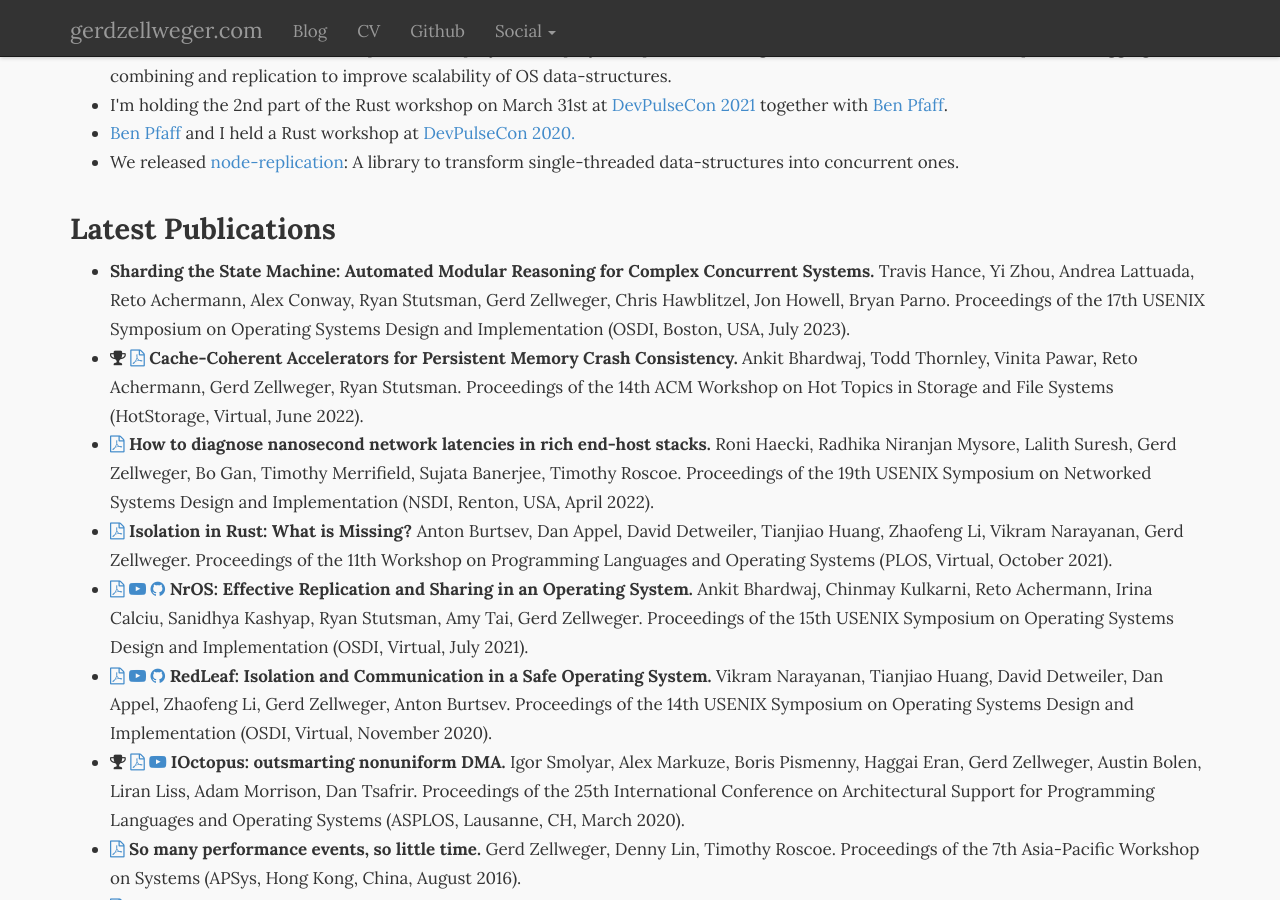
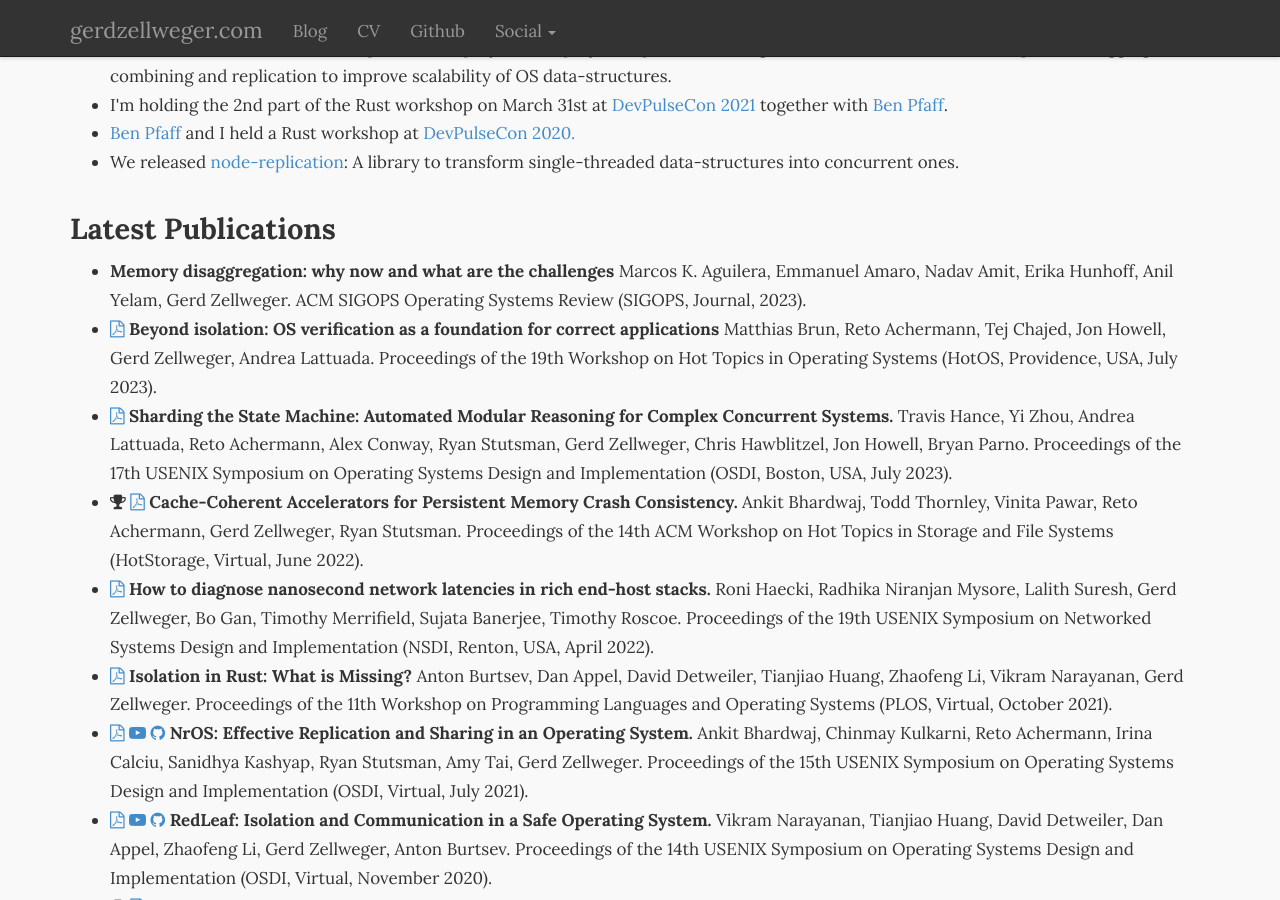
Before and after one commit to gz/website, a Jekyll site: the page built from index.html, in a window 1280 px wide and 900 px high, scrolled down 324 px. Built offline with Jekyll 4.4.1, drawn with Linux system fonts in a browser that asks for light colours; nearby versions of some CDN libraries.

Commit message:
Update papers.
Signed-off-by: Gerd Zellweger <mail@gerdzellweger.com>

```diff
--- a/Gemfile
+++ b/Gemfile
@@ -2,8 +2,8 @@
 
 source 'https://rubygems.org'
 
-gem 'jekyll', '~> 4.2'
-gem "webrick"
+gem 'jekyll', '~> 4.3'
+gem 'webrick'
 
 group :jekyll_plugins do
   gem 'jekyll-timeago', '~> 0.14'
--- a/_data/publications.yml
+++ b/_data/publications.yml
@@ -1,3 +1,32 @@
+- title: "Memory disaggregation: why now and what are the challenges"
+  authors: [
+    "Marcos K. Aguilera",
+    "Emmanuel Amaro",
+    "Nadav Amit",
+    "Erika Hunhoff",
+    "Anil Yelam",
+    "Gerd Zellweger"
+  ]
+  conference: "ACM SIGOPS Operating Systems Review"
+  shortcut: SIGOPS
+  location: Journal
+  date: 2023
+
+- title: "Beyond isolation: OS verification as a foundation for correct applications"
+  authors: [
+    "Matthias Brun",
+    "Reto Achermann",
+    "Tej Chajed",
+    "Jon Howell",
+    "Gerd Zellweger",
+    "Andrea Lattuada"
+  ]
+  conference: "Proceedings of the 19th Workshop on Hot Topics in Operating Systems"
+  shortcut: HotOS
+  location: Providence, USA
+  date: July 2023
+  pdf: papers/brun-hotos23.pdf
+
 - title: "Sharding the State Machine: Automated Modular Reasoning for Complex Concurrent Systems."
   authors: [
     "Travis Hance",
@@ -15,6 +44,7 @@
   shortcut: OSDI
   location: Boston, USA
   date: July 2023
+  pdf: papers/ironsync-osdi23.pdf
 
 - title: "Cache-Coherent Accelerators for Persistent Memory Crash Consistency."
   authors: [
```
Also changed, not shown: README.md (added), 2 other files.
